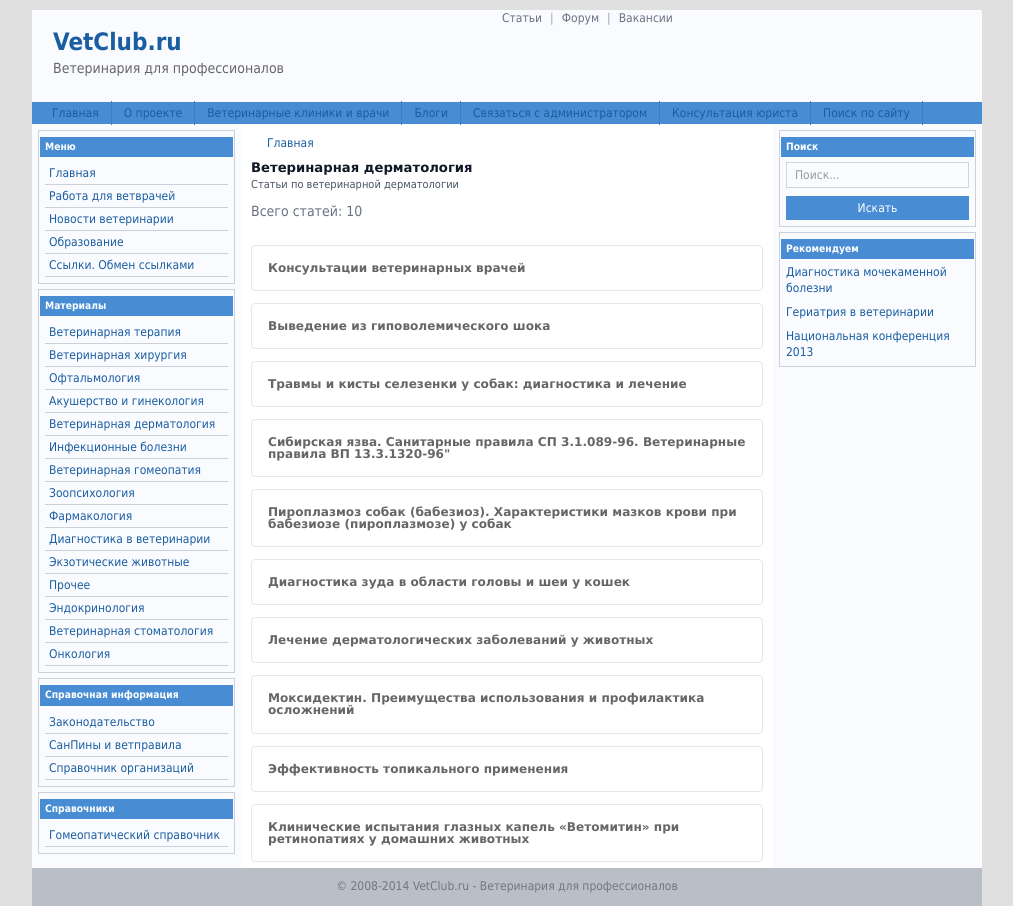
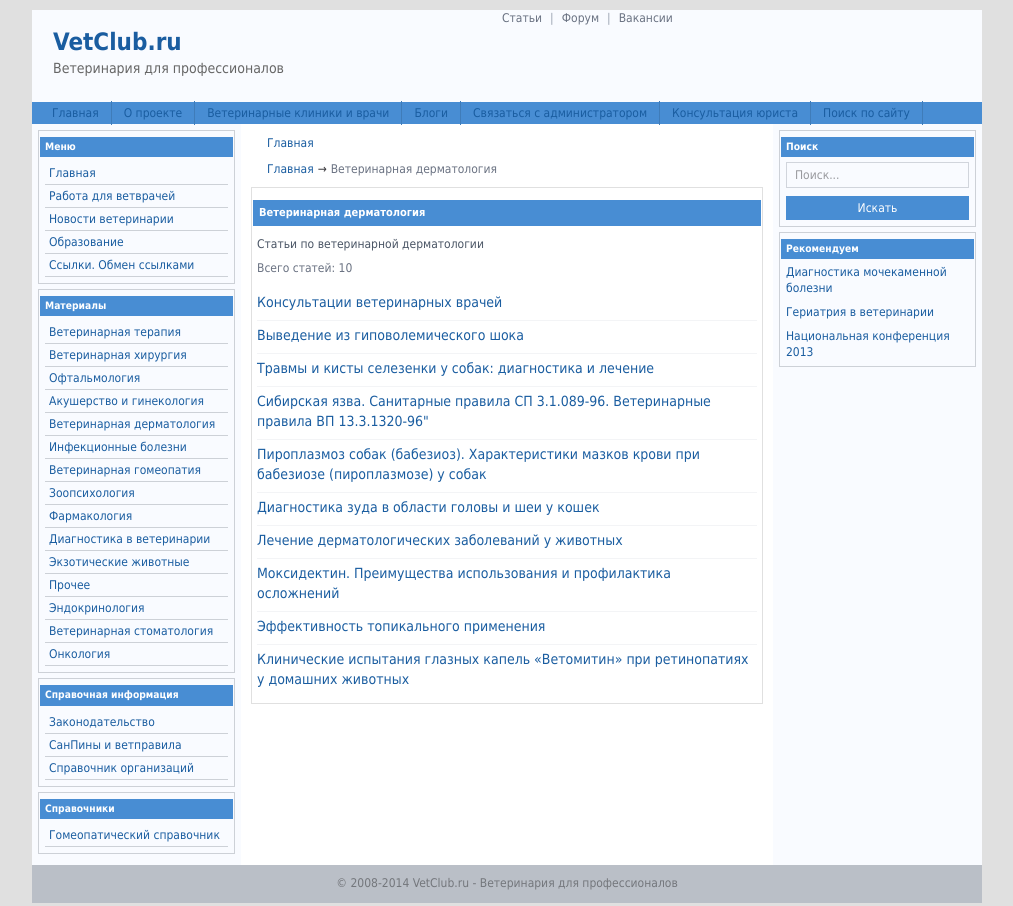
Before and after one commit to veterinar/vetclub-next, a Next.js app: page /category/dermatology/ in a window 1280 px wide. Shown: the whole page, without its empty margins (133-1146 px from the left). Built offline with nearby package versions, Linux system fonts and the light colour scheme.

Commit message:
Update article and category pages with original style

```diff
--- a/src/app/article/[id]/page.tsx
+++ b/src/app/article/[id]/page.tsx
@@ -1,6 +1,7 @@
 import { notFound } from 'next/navigation';
 import { Metadata } from 'next';
 import articlesData from '@/data/index.json';
+import Link from 'next/link';
 
 interface Article {
   id: string;
@@ -41,18 +42,28 @@ export default async function ArticlePage({ params }: Props) {
 
     return (
       <div>
-        <nav className="text-sm text-gray-500 mb-4">
-          <a href="/" className="hover:text-emerald-700 flex items-center gap-1">
-            ← Главная
-          </a>
-        </nav>
+        <div className="pathway mb-4">
+          <span className="pathway text-xs">
+            <Link href="/" className="hover:underline">Главная</Link>
+            <span className="px-1">→</span>
+            <span className="text-gray-500">{article.title}</span>
+          </span>
+        </div>
 
-        <h1 className="text-2xl font-bold text-gray-900 mb-4">{article.title}</h1>
+        <div className="content-box">
+          <div className="content-heading mb-4">{article.title}</div>
 
-        <div
-          className="prose prose-lg max-w-none"
-          dangerouslySetInnerHTML={{ __html: article.content }}
-        />
+          {article.description && (
+            <div className="text-xs text-gray-500 mb-4 italic">
+              {article.description}
+            </div>
+          )}
+
+          <div
+            className="prose prose-sm max-w-none"
+            dangerouslySetInnerHTML={{ __html: article.content }}
+          />
+        </div>
       </div>
     );
   } catch {
--- a/src/app/category/[slug]/page.tsx
+++ b/src/app/category/[slug]/page.tsx
@@ -23,25 +23,38 @@ export default async function CategoryPage({ params }: Props) {
 
   return (
     <div>
-      <div className="mb-6">
-        <h1 className="text-2xl font-bold text-gray-900">{category.name}</h1>
-        <p className="text-gray-600 mt-1">{category.description}</p>
-        <div className="text-sm text-gray-500 mt-2">Всего статей: {articles.length}</div>
+      <div className="pathway mb-4">
+        <span className="pathway text-xs">
+          <Link href="/" className="hover:underline">Главная</Link>
+          <span className="px-1">→</span>
+          <span className="text-gray-500">{category.name}</span>
+        </span>
       </div>
 
-      <div className="space-y-3">
+      <div className="content-box">
+        <div className="component-heading mb-4">{category.name}</div>
+
+        <p className="text-xs text-gray-600 mb-2">{category.description}</p>
+        <div className="text-xs text-gray-500 mb-4">Всего статей: {articles.length}</div>
+
+        <div className="space-y-1">
           {articles.map((article) => (
+            <div
+              key={article.id}
+              className="border-b border-gray-100 pb-2 last:border-0"
+            >
               <Link
-            key={article.id}
                 href={`/content/view/${article.id}/${category.id.split('/').pop()}/`}
-            className="block bg-white p-4 rounded border border-gray-200 hover:border-emerald-300 hover:shadow-sm transition-all"
+                className="text-sm text-[#1a5da0] hover:underline block"
               >
-            <h2 className="font-semibold text-emerald-800">{article.title}</h2>
+                {article.title}
+              </Link>
               {article.description && (
-              <p className="text-sm text-gray-500 mt-1">{article.description}</p>
+                <p className="text-xs text-gray-500 mt-0.5">{article.description}</p>
               )}
-          </Link>
+            </div>
           ))}
+        </div>
       </div>
     </div>
   );
--- a/src/app/page.tsx
+++ b/src/app/page.tsx
@@ -35,15 +35,14 @@ const archives = [
 ];
 
 export default function HomePage() {
-  // Get latest 10 articles for frontpage
   const latestArticles = articlesData.slice(0, 10);
 
   return (
-    <div className="space-y-6">
+    <div className="space-y-4">
       {/* Registration Module */}
-      <div className="bg-emerald-50 border border-emerald-200 rounded p-4">
-        <h2 className="font-bold text-emerald-800 mb-2">О регистрации на сайте</h2>
-        <p className="text-sm text-gray-700 leading-relaxed">
+      <div className="content-box">
+        <div className="module-heading">О регистрации на сайте</div>
+        <p className="text-xs text-gray-700 leading-relaxed">
           Проект VetClub.ru — первая в России социальная сеть ветеринарных врачей,
           сообщество профессионалов с закрытм членством. Членами клуба становятся практикующие
           ветеринарные врачи, менеджеры ветеринарных клиник, и ветфельдшеры.
@@ -53,12 +52,12 @@ export default function HomePage() {
       </div>
 
       {/* Latest Articles */}
-      <div className="bg-white border border-gray-200 rounded p-4">
-        <h2 className="text-lg font-bold text-gray-900 mb-3 border-b border-gray-100 pb-2">Последние публикации</h2>
-        <div className="space-y-3">
+      <div className="content-box">
+        <div className="module-heading">Последние публикации</div>
+        <div className="space-y-2">
           {latestArticles.map((article) => (
-            <article key={article.id} className="border-b border-gray-100 pb-3 last:border-0">
-              <h3 className="font-semibold text-sm text-emerald-800 mb-1">
+            <article key={article.id} className="border-b border-gray-100 pb-2 last:border-0">
+              <h3 className="font-semibold text-xs text-[#1a5da0] mb-1">
                 <Link href={`/content/view/${article.id}/1/`} className="hover:underline">
                   {article.title}
                 </Link>
@@ -72,15 +71,15 @@ export default function HomePage() {
       </div>
 
       {/* Most Read */}
-      <div className="bg-white border border-gray-200 rounded p-4">
-        <h2 className="text-lg font-bold text-gray-900 mb-3 border-b border-gray-100 pb-2">Популярные</h2>
-        <div className="space-y-2">
+      <div className="content-box">
+        <div className="module-heading">Популярные</div>
+        <div className="space-y-1">
           {mostRead.map((article) => (
-            <div key={article.id} className="flex items-start gap-2 text-sm">
-              <span className="text-emerald-600 font-bold mt-0.5">→</span>
+            <div key={article.id} className="flex items-start gap-1 text-xs">
+              <span className="text-[#488dd3] font-bold mt-0.5">→</span>
               <Link
                 href={`/content/view/${article.id}/${article.catid}/`}
-                className="text-emerald-800 hover:underline"
+                className="text-[#1a5da0] hover:underline"
               >
                 {article.title}
               </Link>
@@ -90,14 +89,14 @@ export default function HomePage() {
       </div>
 
       {/* Archives */}
-      <div className="bg-white border border-gray-200 rounded p-4">
-        <h2 className="text-lg font-bold text-gray-900 mb-3 border-b border-gray-100 pb-2">Архив новостей</h2>
+      <div className="content-box">
+        <div className="module-heading">Архив новостей</div>
         <div className="space-y-1">
           {archives.map((archive) => (
-            <div key={`${archive.year}-${archive.month}`} className="text-sm">
+            <div key={`${archive.year}-${archive.month}`} className="text-xs">
               <Link
                 href={`/content/category/1/14/57/`}
-                className="text-emerald-800 hover:underline"
+                className="text-[#1a5da0] hover:underline"
               >
                 {archive.name}
               </Link>
```
Lines whose indentation alone changed are shown as unchanged.
